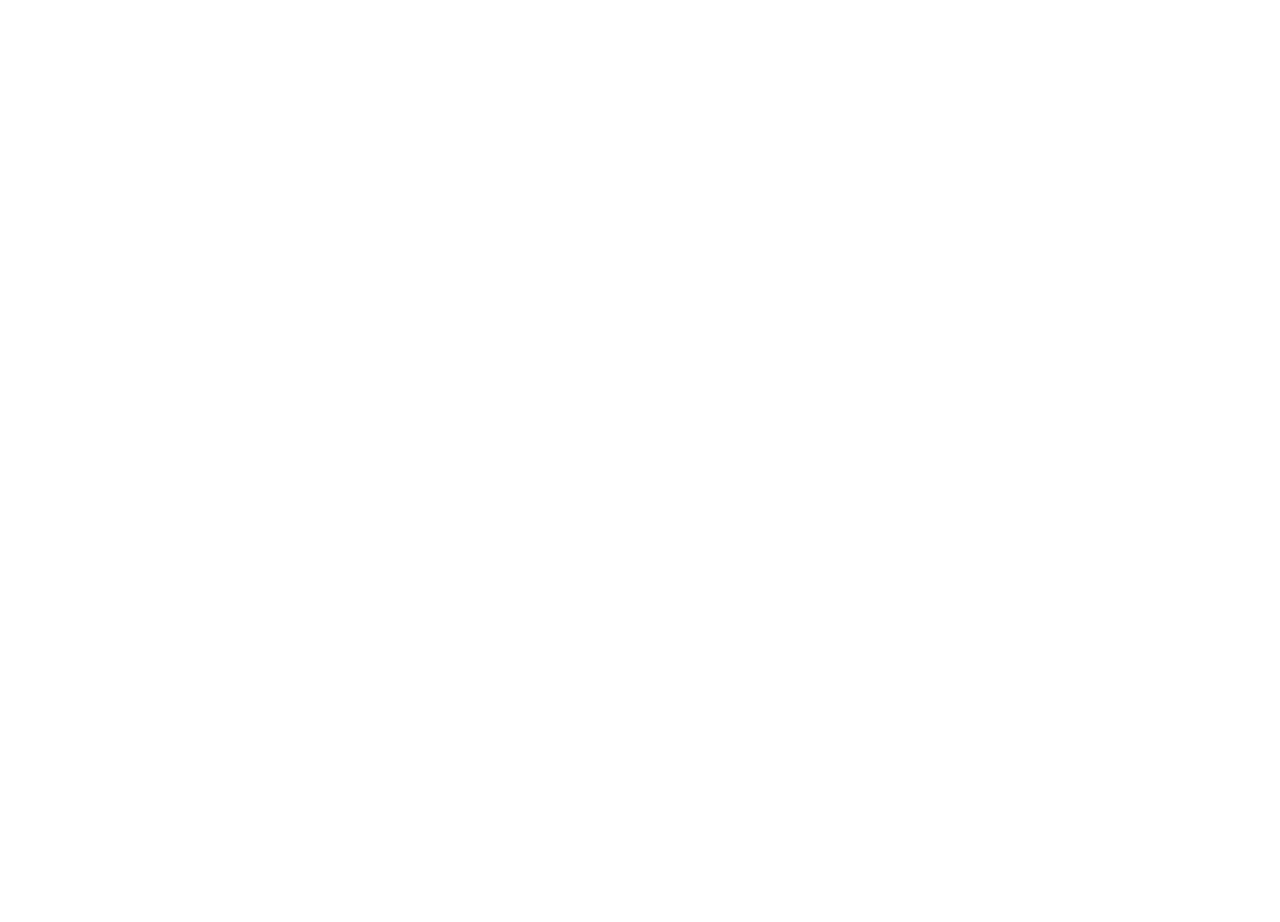
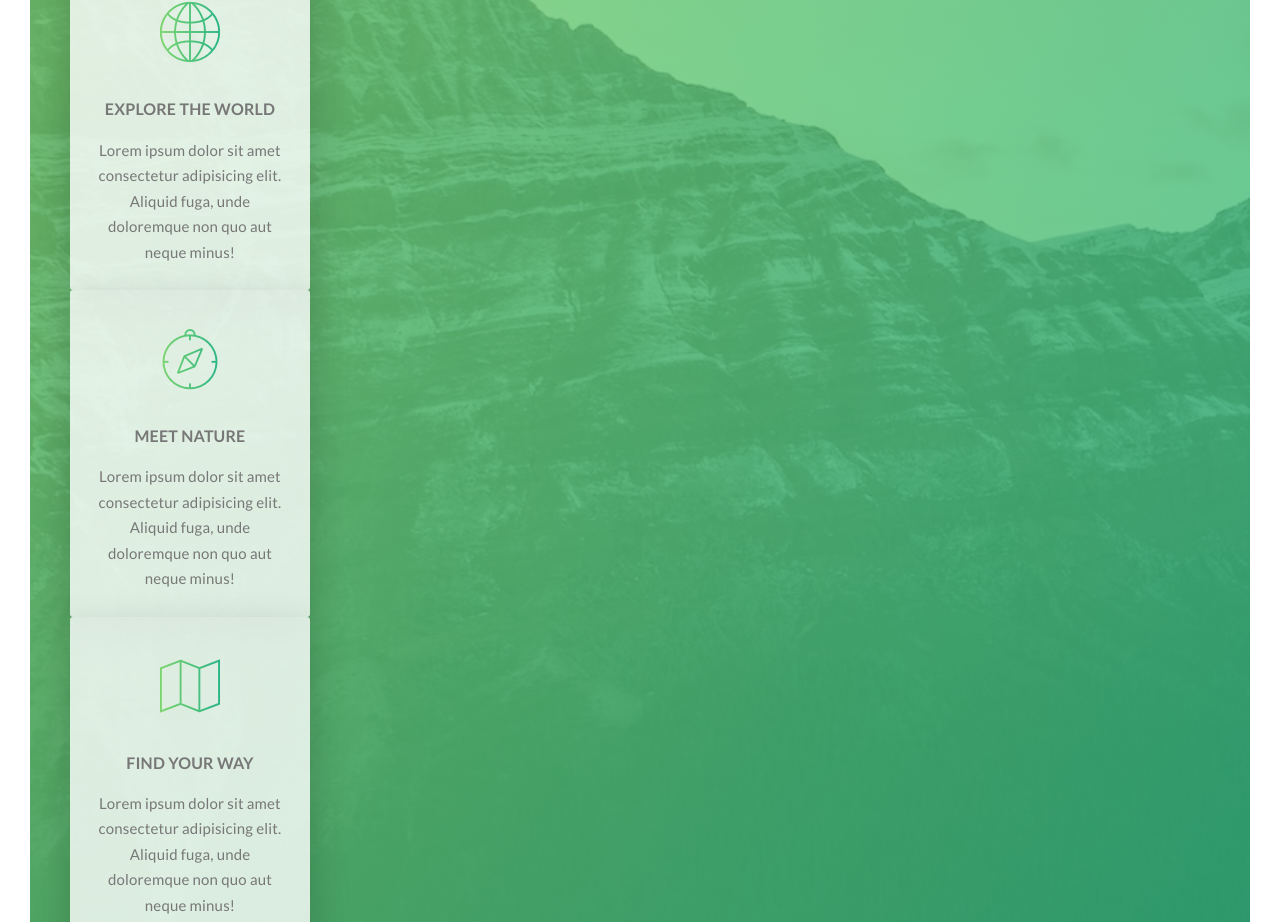
Before and after one commit to shaunak-badani/Natours-React, a React (Vite) app: page / in a window 1280 px wide. Shown: the part 1875-2797 px from the top of the page. Before the commit the page ends 1686 px from the top, so only its background shows below. Built offline with nearby package versions, Linux system fonts and the light colour scheme.

Commit message:
Added font icons, almost completed features section

```diff
--- a/index.html
+++ b/index.html
@@ -7,7 +7,7 @@
     <link rel="preconnect" href="https://fonts.googleapis.com">
     <link rel="preconnect" href="https://fonts.gstatic.com" crossorigin>
     <link href="https://fonts.googleapis.com/css2?family=Lato:wght@100;300;400;700;900&display=swap" rel="stylesheet">
-    <link rel="stylesheet" href="assets/icon-font.css">
+    <link rel="stylesheet" href="/src/assets/icon-font.css">
 
     <title>Natours | Exciting tours for adventurous people</title>
   </head>
--- a/src/App.tsx
+++ b/src/App.tsx
@@ -1,14 +1,13 @@
-import { useState } from 'react'
-import reactLogo from './assets/react.svg'
-import viteLogo from './assets/vite.svg'
-import heroImg from './assets/hero.png'
 import './App.css'
 import FrontBanner from './pages/FrontBanner';
-import GridTest from './pages/GridTest';
 import About from './pages/About'
+import Row from './components/Row';
+import Col from './components/Col';
+import { HeadingTertiary } from './components/Headings';
+import "./components/FeatureBox.scss";
+import "./pages/Feature.scss";
 
 function App() {
-
   return (
     <>
       <section>
@@ -16,6 +15,54 @@
         {/* <GridTest /> */}
         <main>
           <About />
+          <section className="sectionFeatures">
+            <Row>
+              <Col length={1} total={4}>
+                <div className="featureBox">
+                  <i className="featureBoxIcon icon-basic-world" />
+                  <HeadingTertiary classNames={["uMarginBottomSmall"]}>
+                    Explore the world
+                  </HeadingTertiary>
+                  <p className="featureBoxText">
+                    Lorem ipsum dolor sit amet consectetur adipisicing elit. Aliquid fuga, unde doloremque non quo aut neque minus!
+                  </p>
+                </div>
+              </Col>
+              <Col length={1} total={4}>
+                <div className="featureBox">
+                  <i className="featureBoxIcon icon-basic-compass" />
+                  <HeadingTertiary classNames={["uMarginBottomSmall"]}>
+                    Meet Nature
+                  </HeadingTertiary>
+                  <p className="featureBoxText">
+                    Lorem ipsum dolor sit amet consectetur adipisicing elit. Aliquid fuga, unde doloremque non quo aut neque minus!
+                  </p>
+                </div>
+              </Col>
+              <Col length={1} total={4}>
+                <div className="featureBox">
+                  <i className="featureBoxIcon icon-basic-map" />
+                  <HeadingTertiary classNames={["uMarginBottomSmall"]}>
+                    Find your way
+                  </HeadingTertiary>
+                  <p className="featureBoxText">
+                    Lorem ipsum dolor sit amet consectetur adipisicing elit. Aliquid fuga, unde doloremque non quo aut neque minus!
+                  </p>
+                </div>
+              </Col>
+              <Col length={1} total={4}>
+                <div className="featureBox">
+                  <i className="featureBoxIcon icon-basic-heart" />
+                  <HeadingTertiary classNames={["uMarginBottomSmall"]}>
+                    Live a healthier life
+                  </HeadingTertiary>
+                  <p className="featureBoxText">
+                    Lorem ipsum dolor sit amet consectetur adipisicing elit. Aliquid fuga, unde doloremque non quo aut neque minus!
+                  </p>
+                </div>
+              </Col>
+            </Row>
+          </section>
         </main>
       </section>
     </>
--- /dev/null
+++ b/src/components/FeatureBox.scss
@@ -0,0 +1,33 @@
+@use '../styles/variables' as *;
+
+
+.featureBox {
+    background-color: rgba($color-white, 0.8);
+    font-size: 1.5rem;
+    padding: 2.5rem;
+    text-align: center;
+    border-radius: 3px;
+    box-shadow: 0 1.5rem 4rem rgba($color-black, 0.2);
+    transition: transform 0.2s;
+
+    &Icon {
+        font-size: 6rem;
+        margin-bottom: 0.5rem;
+
+
+        // these 4 lines are responsible for the nice gradient in the background
+        display: inline-block;
+        background-image: linear-gradient(to right, $color-primary-light, $color-primary-dark);
+        -webkit-background-clip: text;
+        color: transparent;
+
+    }
+
+    &:hover {
+        transform: translateY(-1.5rem) scale(1.03);
+    }
+
+    &Text {
+
+    }
+}
--- /dev/null
+++ b/src/pages/Feature.scss
@@ -0,0 +1,13 @@
+@use "../styles/variables" as *;
+@use "../styles/typography" as *;
+
+.sectionFeatures
+{
+    padding: 20rem 0;
+    background-image:linear-gradient(
+        to right bottom,
+        rgba($color-primary-light, 0.8),
+        rgba(40, 180, 131, 0.8)),
+    url("../assets/img/nat-4.jpg");
+    background-size: cover;
+}
```
